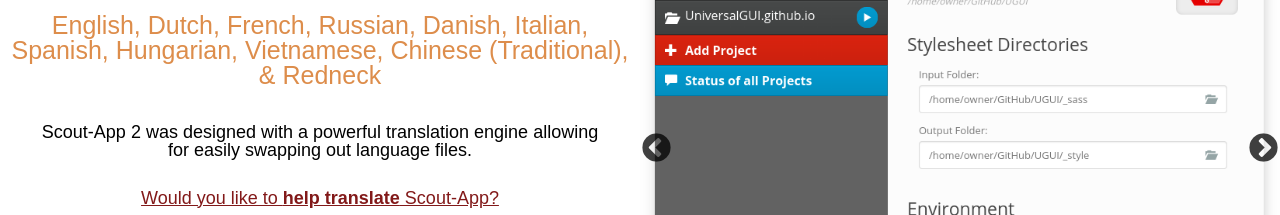
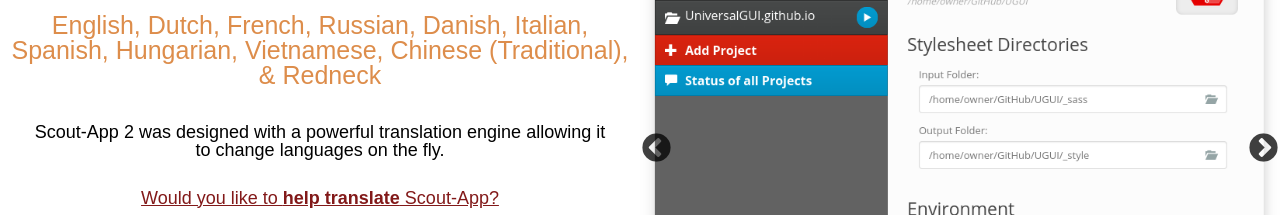
Before and after one commit to scout-app/scout-app.github.io, a website: page index.html in a window 1280 px wide. Shown: the part 3120-3335 px from the top of the page. Drawn offline with nearby package versions, Linux system fonts and the light colour scheme; no server answers; a web font is replaced by a local one.

Commit message:
Update index.html

```diff
--- a/index.html
+++ b/index.html
@@ -204,7 +204,7 @@
                     &amp; Redneck
                 </h3>
 
-                <p>Scout-App 2 was designed with a powerful translation engine allowing for easily swapping out language files.</p>
+                <p>Scout-App 2 was designed with a powerful translation engine allowing it to change languages on the fly.</p>
 
                 <p><a href="#cultures" class="showtranslations">Would you like to <strong>help translate</strong> Scout-App?</a></p>
 
```
